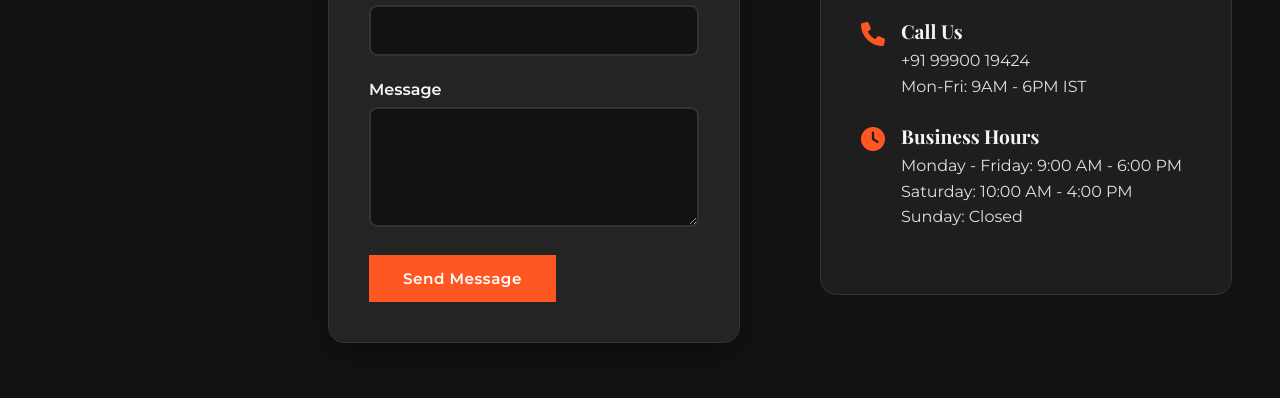
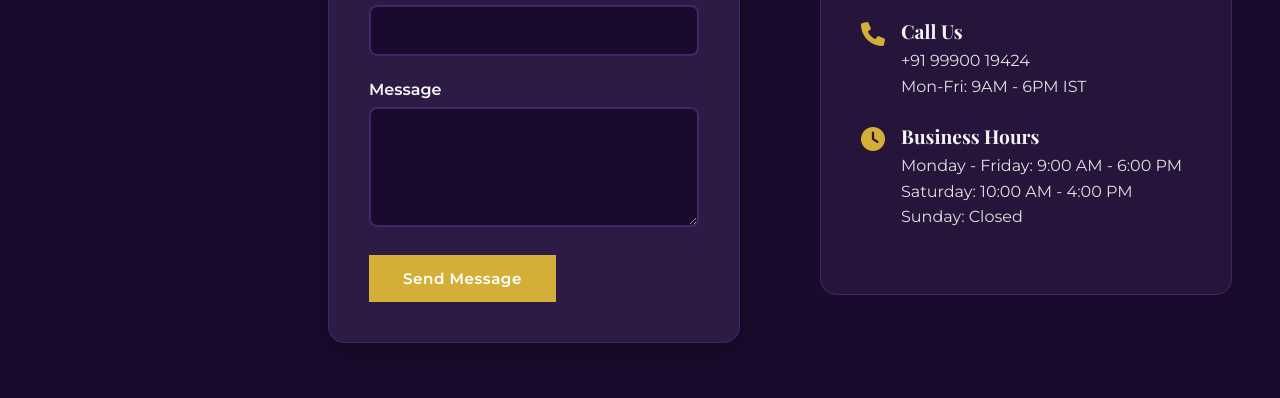
Before and after one commit to Satyam-singh-07/raw-and-roasted-makhana, a plain HTML site: page contact.html in a window 1280 px wide. Shown: the part 824-1222 px from the top of the page. Drawn offline with nearby package versions, Linux system fonts and the light colour scheme.

Commit message:
change theme and add gallary

```diff
--- a/contact.html
+++ b/contact.html
@@ -22,13 +22,13 @@
     <script src="theme.js"></script>
     <style>
       :root {
-        --primary: #FF5722;
-        --secondary: #1E1E1E;
-        --accent: #4CAF50;
+        --primary: #D4AF37;
+        --secondary: #26143A;
+        --accent: #E5C158;
         --dark: #F5F5F5;
-        --light: #121212;
-        --surface: #242424;
-        --border: #333333;
+        --light: #1A0B2E;
+        --surface: #2D1B46;
+        --border: #422665;
       }
 
       * {
@@ -189,7 +189,7 @@
       }
 
       .btn:hover {
-        background: #E64A19;
+        background: #B5952F;
         transform: translateY(-2px);
       }
 
--- a/style.css
+++ b/style.css
@@ -1,11 +1,11 @@
 :root {
-  --primary: #FF5722;
-  --secondary: #1E1E1E; /* Darker section background */
-  --accent: #4CAF50;
+  --primary: #D4AF37;
+  --secondary: #26143A; /* Darker section background */
+  --accent: #E5C158;
   --dark: #F5F5F5;    /* Light text */
-  --light: #121212;   /* Dark background */
-  --surface: #242424;
-  --border: #333333;
+  --light: #1A0B2E;   /* Dark background */
+  --surface: #2D1B46;
+  --border: #422665;
 }
 
 * {
@@ -56,7 +56,7 @@ h1, h2, h3, .logo {
 }
 
 .btn:hover {
-  background: #E64A19; /* Slightly darker orange */
+  background: #B5952F; /* Metallic Gold Hover */
   color: #ffffff;
   transform: translateY(-2px);
 }
--- a/theme.js
+++ b/theme.js
@@ -6,22 +6,22 @@ const config = {
   businessName: 'Poppinuts',
   theme: {
     default: {
-      '--primary': '#FF5722',
-      '--secondary': '#1E1E1E',
-      '--accent': '#4CAF50',
+      '--primary': '#D4AF37',
+      '--secondary': '#26143A',
+      '--accent': '#E5C158',
       '--dark': '#F5F5F5',
-      '--light': '#121212',
-      '--surface': '#242424',
-      '--border': '#333333'
+      '--light': '#1A0B2E',
+      '--surface': '#2D1B46',
+      '--border': '#422665'
     },
     purple: {
-      '--primary': '#B388FF',
-      '--secondary': '#2D2724',
-      '--accent': '#C9A46C',
-      '--dark': '#F5F1E8',
-      '--light': '#1A1614',
-      '--surface': '#25211E',
-      '--border': '#3D3530'
+      '--primary': '#D4AF37',
+      '--secondary': '#26143A',
+      '--accent': '#E5C158',
+      '--dark': '#F5F5F5',
+      '--light': '#1A0B2E',
+      '--surface': '#2D1B46',
+      '--border': '#422665'
     }
   }
 };
```
Also changed, not shown: about.html (+5 -5 lines), index.html (+99 -2 lines), privacy-policy.html (+6 -6 lines), products.html (+7 -7 lines).
